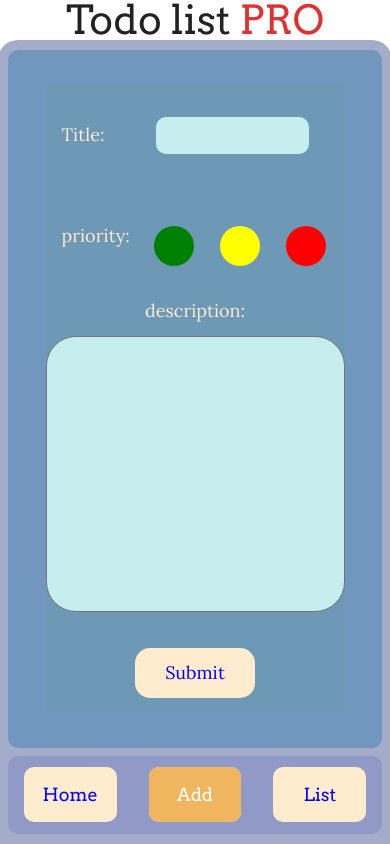
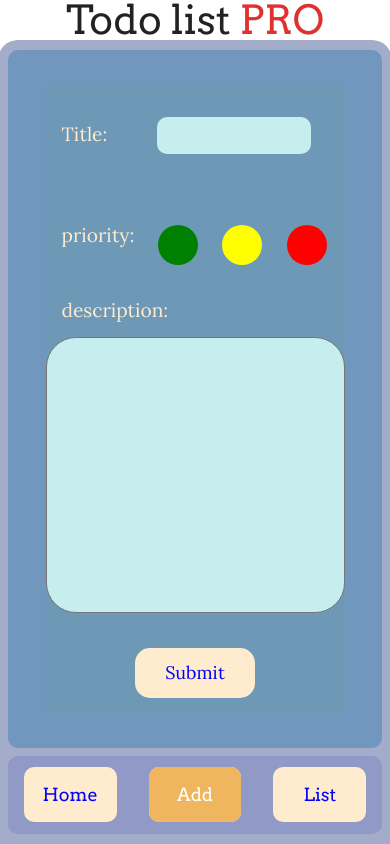
Before and after one commit to sinaGh-cyber/todo-list, a React (Create React App) app: page /add in a window 390 px wide. Built offline with nearby package versions, Linux system fonts and the light colour scheme.

Commit message:
fomes ui ready2 fix

```diff
--- a/src/pages/addProduct.module.css
+++ b/src/pages/addProduct.module.css
@@ -38,13 +38,13 @@ label,
 input,
 textarea {
   font-family: 'Lora', serif;
-  color: blanchedalmond;
 }
 
 label {
   margin: 1rem;
   align-self: flex-start;
-  font-size: large;
+  font-size: larger;
+  color: blanchedalmond;
 }
 
 textarea {
@@ -136,4 +136,7 @@ input[type='submit']:active {
   textarea {
     width: 70vw;
   }
+  #description label {
+    align-self: flex-start;
+  }
 }
```
